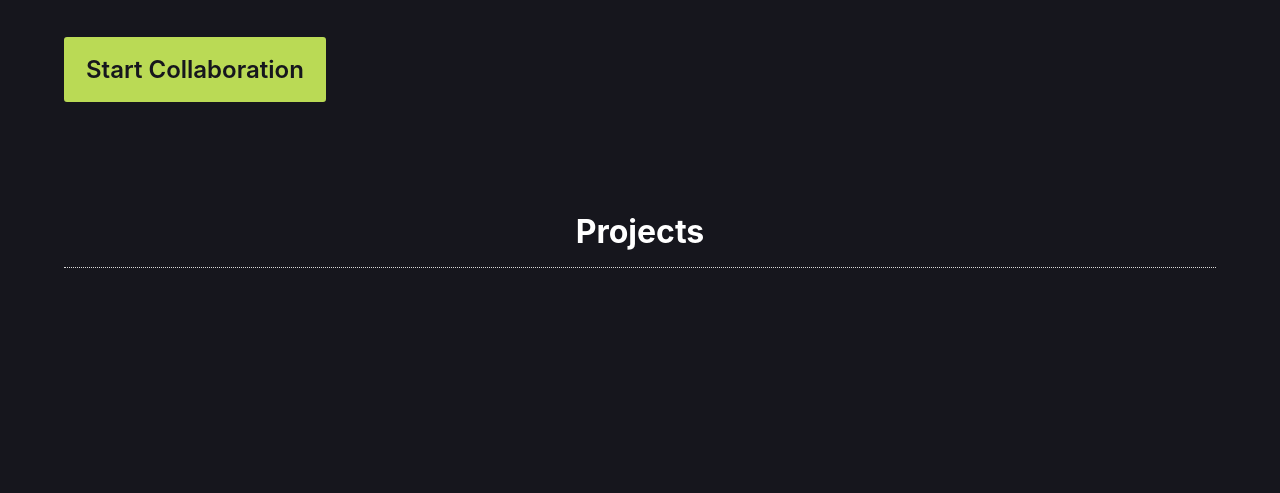
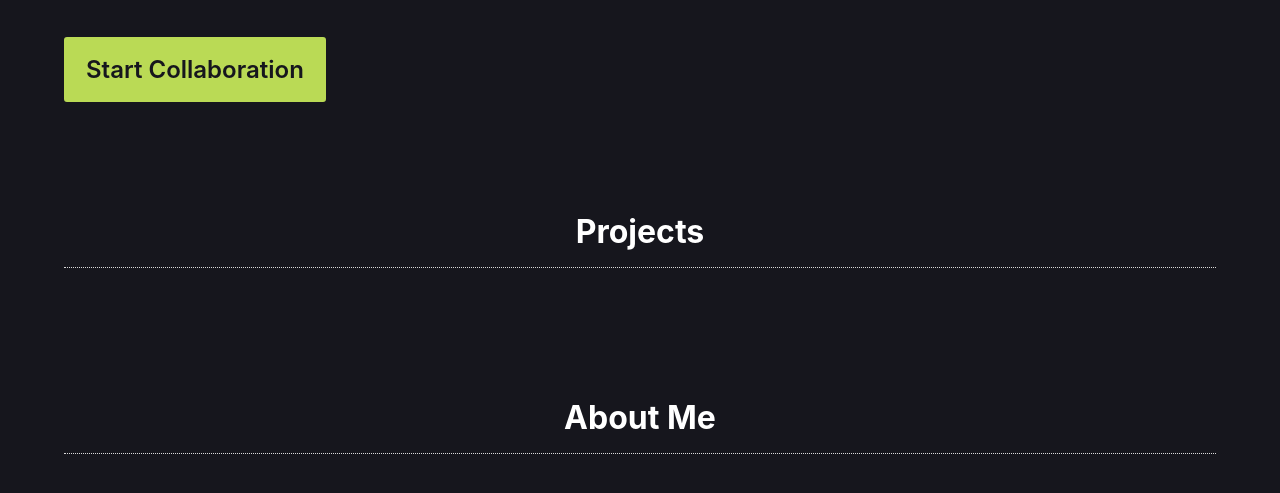
Before and after one commit to rpire/portfolio, a website built with Vite: page index.html in a window 1280 px wide. Shown: the part 794-1287 px from the top of the page. Before the commit the page ends 1137 px from the top, so only its background shows below. Built offline with nearby package versions, Linux system fonts and the light colour scheme.

Commit message:
Add the skeleton of the Projects section to index.html

```diff
--- a/index.html
+++ b/index.html
@@ -26,6 +26,10 @@
       </section>
       <section id="projects">
         <h2>Projects</h2>
+        <ol id="project-cards"></ol>
+      </section>
+      <section id="about">
+        <h2>About Me</h2>
       </section>
     </main>
     <script type="module" src="/src/main.ts"></script>
```
